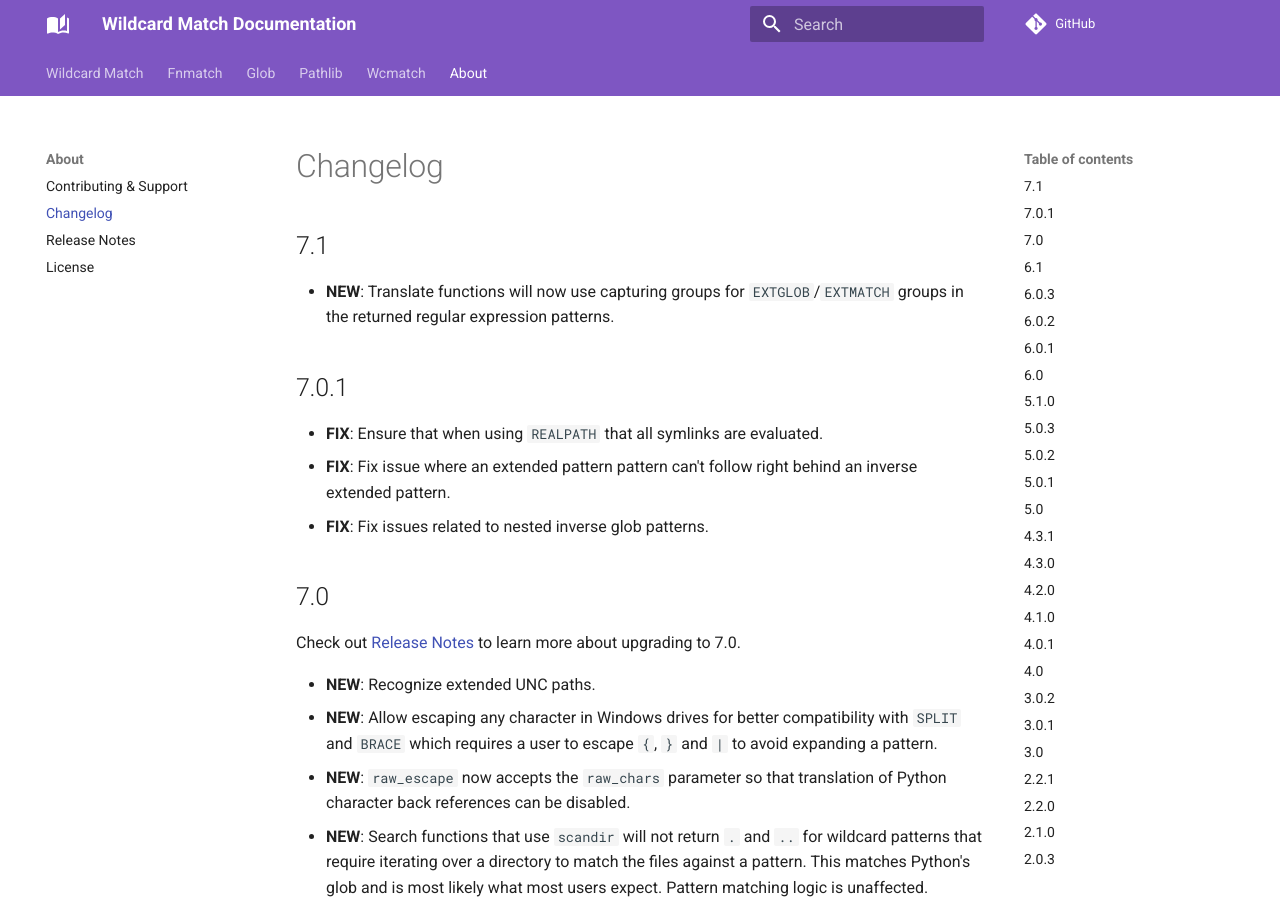
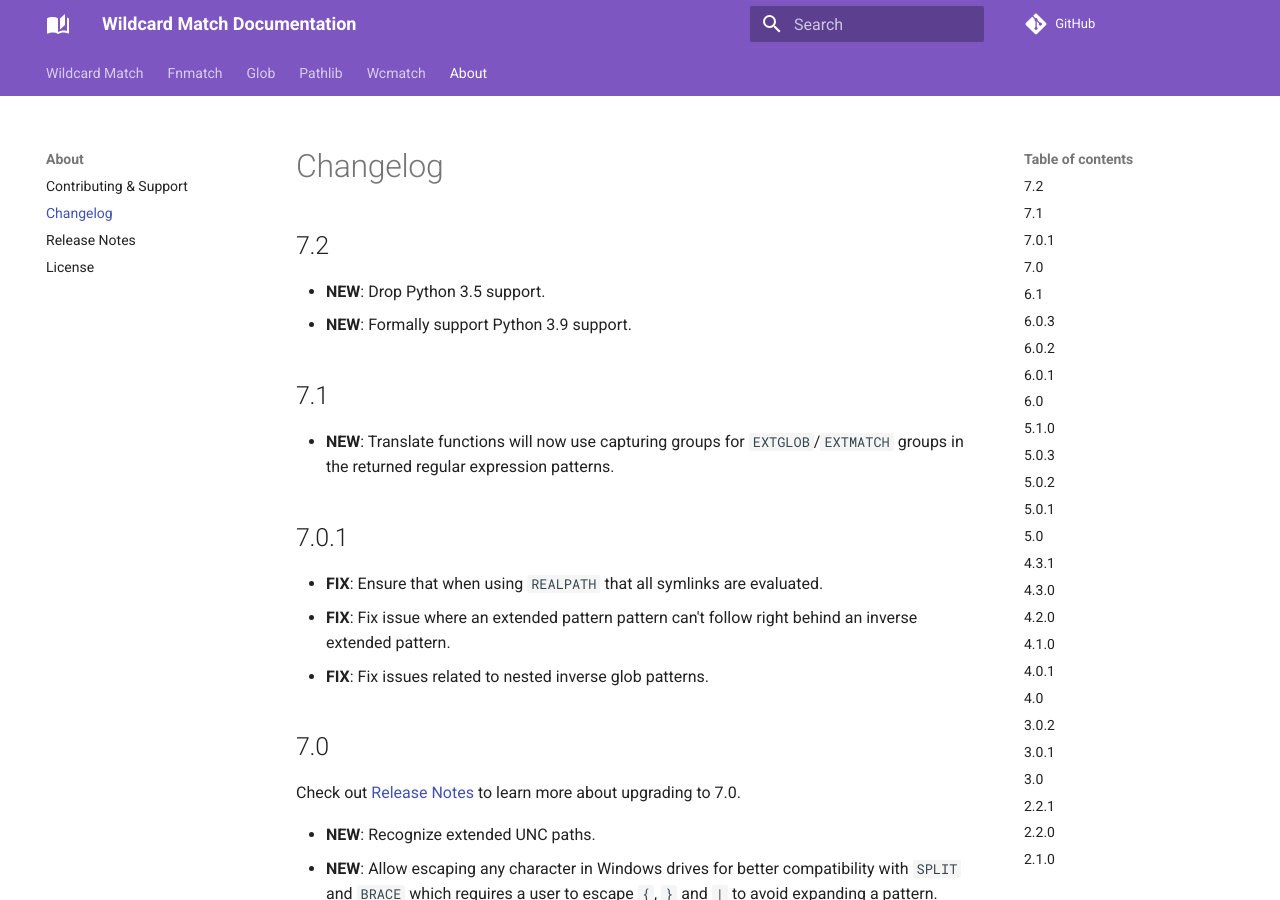
Before and after one commit to facelessuser/wcmatch, an MkDocs documentation site: the page built from docs/src/markdown/about/changelog.md, in a window 1280 px wide and 900 px high. Built offline with MkDocs 1.6.1 and Material for MkDocs 9.7.7, drawn with Linux system fonts in a browser that asks for light colours; comment, search, counter and statistics services are not loaded.

Commit message:
Update Changelog

```diff
--- a/docs/src/markdown/about/changelog.md
+++ b/docs/src/markdown/about/changelog.md
@@ -1,4 +1,9 @@
 # Changelog
+
+## 7.2
+
+- **NEW**: Drop Python 3.5 support.
+- **NEW**: Formally support Python 3.9 support.
 
 ## 7.1
 
```
Also changed, not shown: 1 other file.
